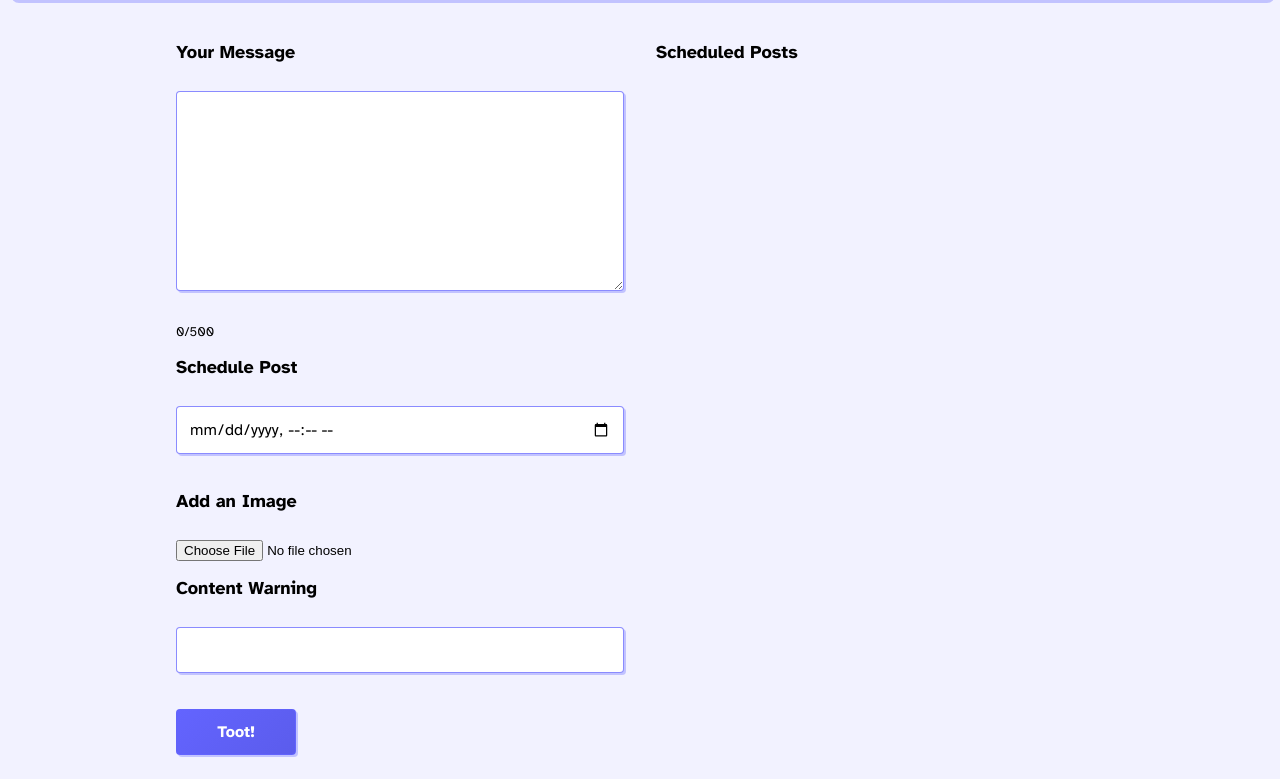
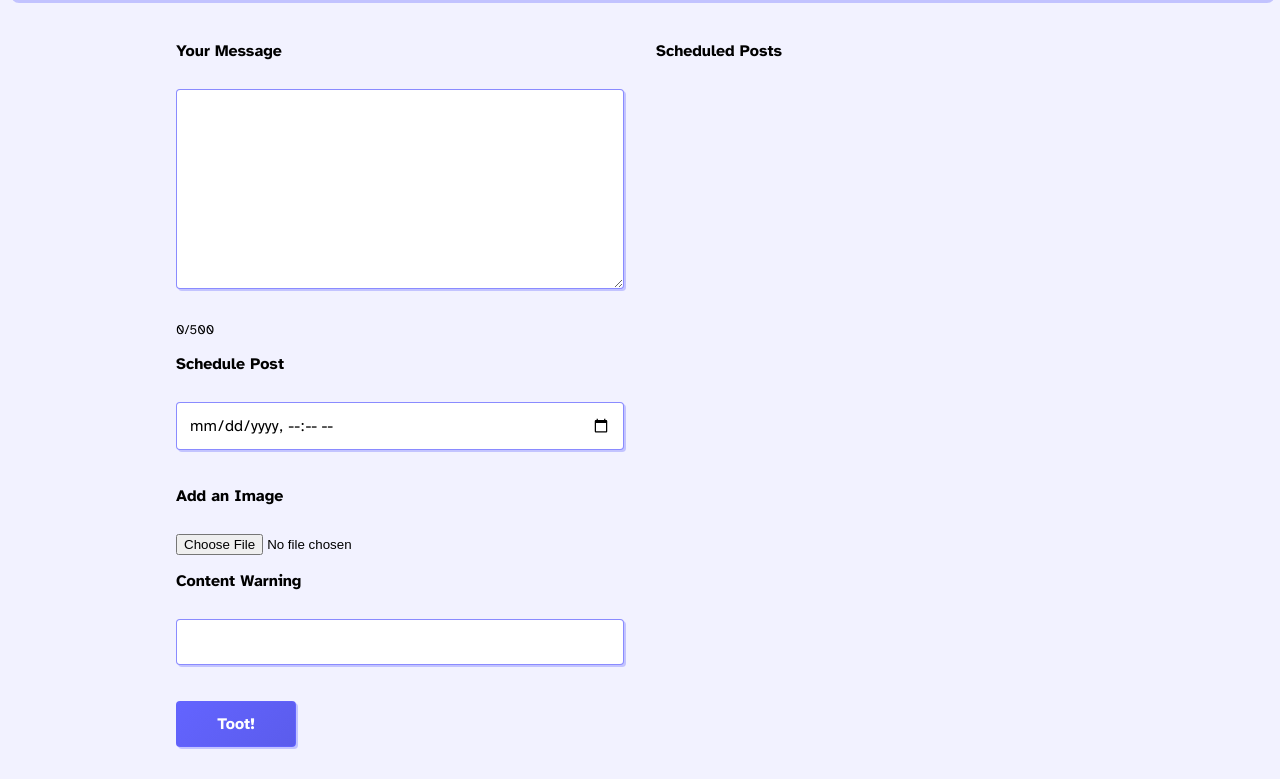
Before and after one commit to scidsg/mastodon-scheduler, a Flask app: template templates/index.html in a window 1280 px wide. Shown: the part 64-843 px from the top of the page. Run offline with Flask 3, Linux system fonts and the light colour scheme; the template is opened without the code that fills it, so the values that code supplies are empty.

Commit message:
Update style.css

```diff
--- a/static/style.css
+++ b/static/style.css
@@ -118,6 +118,10 @@ h2 {
     margin-bottom: .5rem;
     font-size: 1.125rem;
     font-weight: 700;
+}
+
+h2, .publisher label {
+    font-size: 1rem;
 }
 
 .publisher form input:not([type='file']),
```
